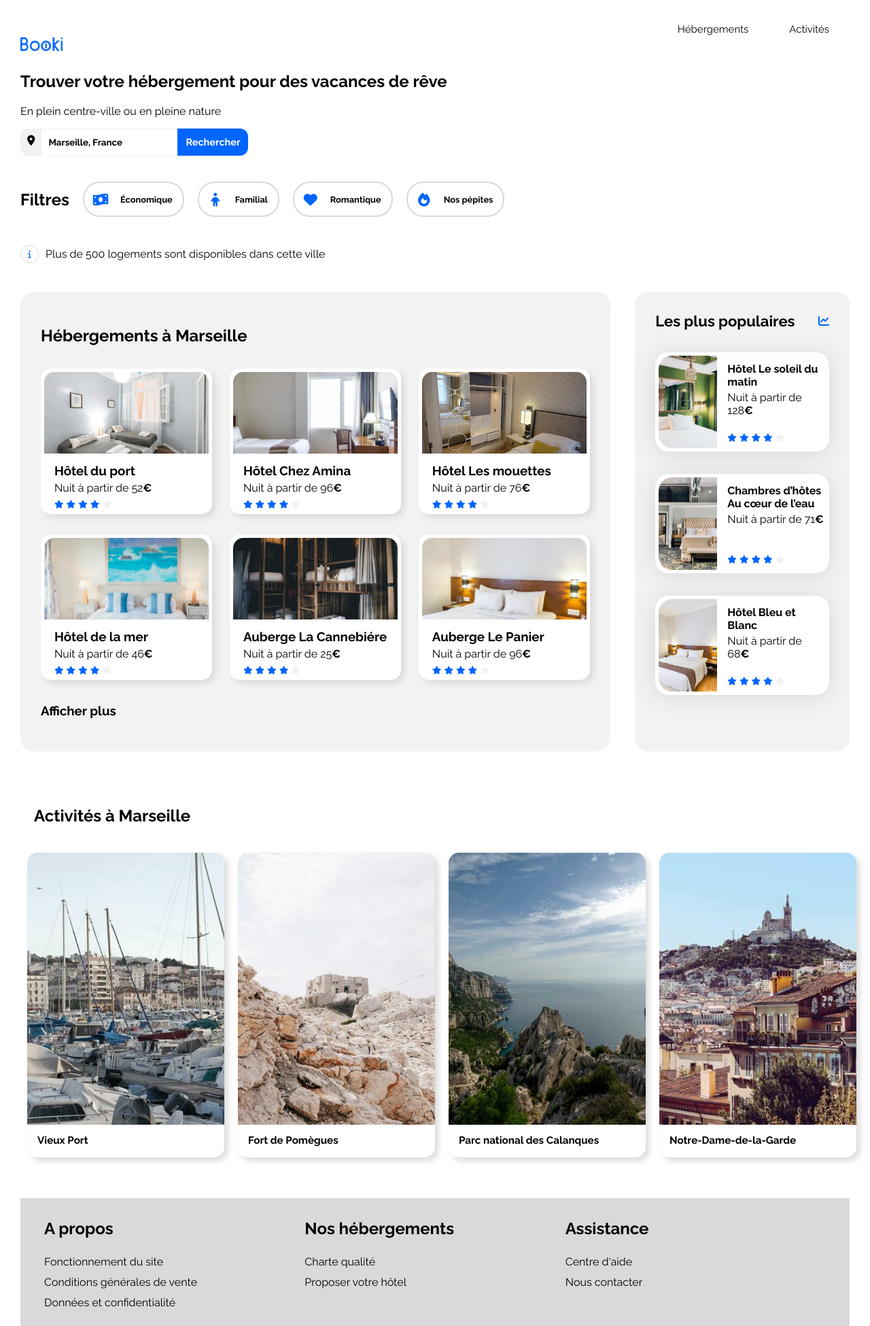
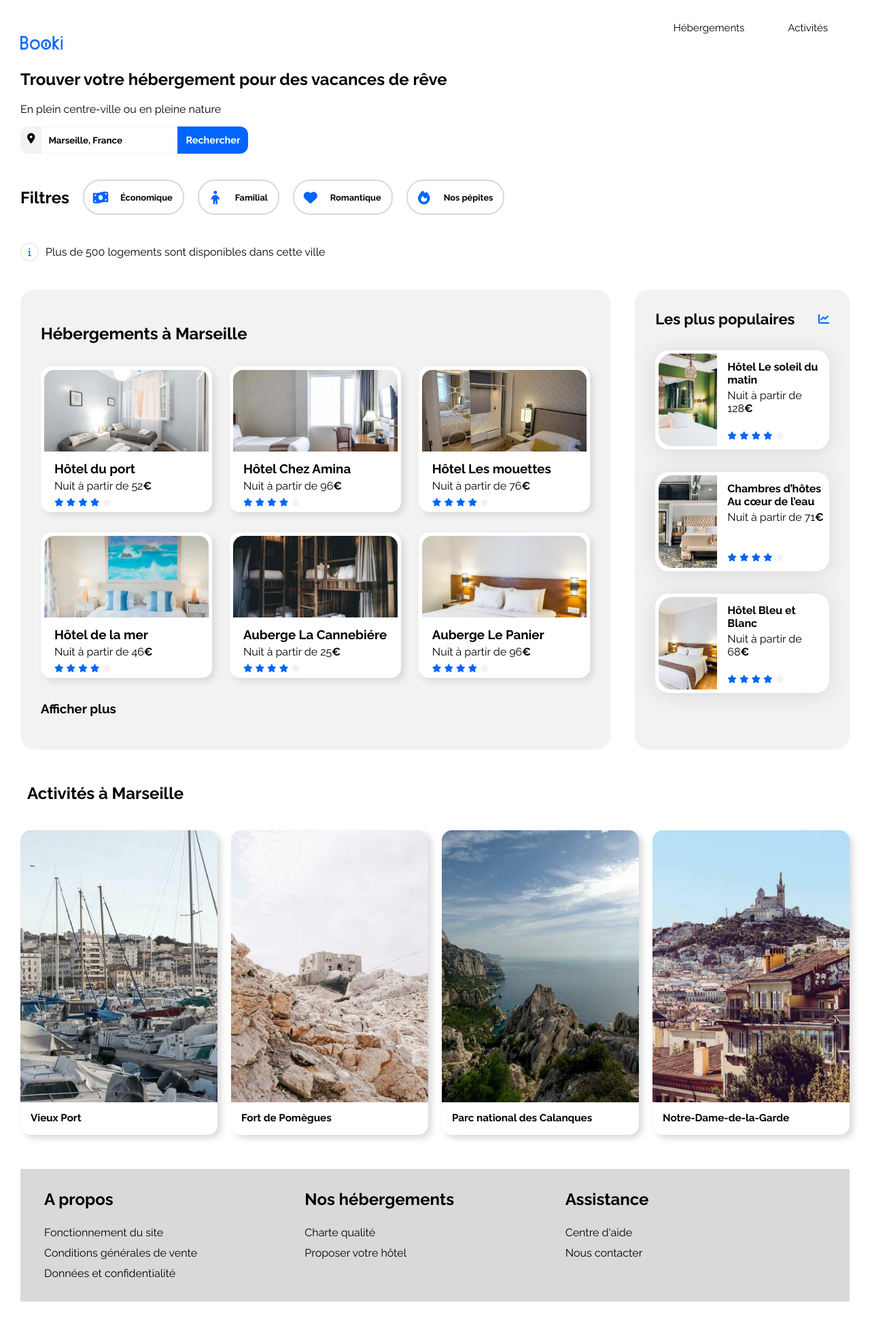
Before and after one commit to Lil33000/Projet02-Booki-OP, a website built with Vite: page index.html in a window 1280 px wide. Shown: the top 1950 px of the page at 68% size. After the commit the page ends 1914 px from the top, so only its background shows below. Built offline with nearby package versions, Linux system fonts and the light colour scheme.

Commit message:
fix: fixed version

```diff
--- a/css/style.css
+++ b/css/style.css
@@ -1,5 +1,6 @@
 * {
   font-family: "Raleway", sans-serif;
+
 }
 
 :root {
@@ -66,7 +67,7 @@ a {
   display: flex;
   justify-content: space-between;
   align-items: center;
-  height: 85px;
+  height: 82px;
 }
 
 #logo {
@@ -82,7 +83,7 @@ a {
 }
 
 #section-navbar a {
-  padding: 30px;
+  padding: 32px;
 }
 
 #section-navbar a:hover {
@@ -301,6 +302,7 @@ a {
   justify-content: space-between;
 }
 
+
 /****** Populaires ***********/
 .populaires {
   width: 35%;
@@ -352,7 +354,6 @@ a {
 #activities {
   margin-bottom: 50px;
   margin-top: 50px;
-  padding: 10px;
   width: 100%;
 }
 
@@ -368,6 +369,7 @@ a {
   box-shadow: 5px 5px 10px #dadada;
   overflow: hidden;
   transition: 0.3s;
+  box-sizing: border-box
 }
 
 .activities-card h3 {
@@ -463,6 +465,7 @@ footer {
   .activities-card {
     width: 100%;
     height: 265px;
+
   }
   .activities-card h3 {
     padding: 8px;
@@ -482,7 +485,6 @@ footer {
 
   #input-location {
     width: 100%;
-    max-width: 400px;
   }
 
   #search-location {
@@ -507,12 +509,13 @@ footer {
   }
 
   #block-search {
-    width: 90%;
-    padding-left: 20px;
+    padding: 10px;
+
   }
 
   .types {
     width: 40%;
+    min-width: fit-content;
   }
 
   .hebergements-and-populaires {
@@ -533,13 +536,13 @@ footer {
   }
 
   #list-cards-hotels {
-    width: 100%;
     flex-direction: column;
   }
 
   #activities-list {
     flex-direction: column;
     padding-right: 10px;
+    padding-left: 10px;
   }
 
   .activities-card {
@@ -572,7 +575,6 @@ footer {
   #header {
     flex-direction: column;
     justify-content: center;
-    width: 100%;
     margin: 40px 0px 60px 0px;
   }
 
@@ -588,7 +590,7 @@ footer {
 
   #section-navbar a:hover {
     border-top: none;
-    padding-top: 30px;
+    padding-top: 32px;
     border-bottom: 2px solid #0065fc;
     color: #0065fc;
   }
--- a/index.html
+++ b/index.html
@@ -55,22 +55,22 @@
           <div id="filter">
             <h2>Filtres</h2>
             <div id="list-filter">
-              <div class="types">
+              <a href="#" class="types">
                 <i class="fa-solid fa-money-bill-wave fa-lg icon"></i>
                 <span>Économique</span>
-              </div>
-              <div class="types">
+              </a>
+              <a href="#" class="types">
                 <i class="fa-solid fa-child fa-lg icon"></i>
                 <span>Familial</span>
-              </div>
-              <div class="types">
+              </a>
+              <a href="#" class="types">
                 <i class="fa-solid fa-heart fa-lg icon"></i>
                 <span>Romantique</span>
-              </div>
-              <div class="types">
+              </a>
+              <a href="#" class="types">
                 <i class="fa-solid fa-fire fa-lg icon"></i>
                 <span>Nos pépites</span>
-              </div>
+              </a>
             </div>
           </div>
           <div id="info">
@@ -204,7 +204,7 @@
                 </article>
               </a>
             </div>
-            <h3>Afficher plus</h3>
+            <a href="#"> <h3>Afficher plus</h3></a>
           </section>
           <section class="populaires">
             <div class="populaires-title">
@@ -301,8 +301,7 @@
         <section id="activities">
           <h2>Activités à Marseille</h2>
           <div id="activities-list">
-            <div class="activities-dim">
-              <a href="#">
+            <a href="#" class="activities-dim">
               <article class="activities-card">
                 <img
                   src="./images/activites/reno-laithienne.jpg"
@@ -312,9 +311,7 @@
                 <h3>Vieux Port</h3>
               </article>
             </a>
-            </div>
-            <div class="activities-dim">
-              <a href="#">
+            <a href="#" class="activities-dim">
               <article class="activities-card">
                 <img
                   src="./images/activites/paul-hermann.jpg"
@@ -324,9 +321,7 @@
                 <h3>Fort de Pomègues</h3>
               </article>
             </a>
-            </div>
-            <div class="activities-dim">
-              <a href="#">
+            <a href="#" class="activities-dim">
               <article class="activities-card">
                 <img
                   src="./images/activites/kilyan-sockalingum.jpg"
@@ -336,9 +331,7 @@
                 <h3>Parc national des Calanques</h3>
               </article>
             </a>
-            </div>
-            <div class="activities-dim">
-              <a href="#">
+            <a href="#" class="activities-dim">
               <article class="activities-card">
                 <img
                   src="./images/activites/florian-wehde.jpg"
@@ -348,7 +341,6 @@
                 <h3>Notre-Dame-de-la-Garde</h3>
               </article>
             </a>
-            </div>
           </div>
         </section>
       </main>
```
Lines whose indentation alone changed are shown as unchanged.
